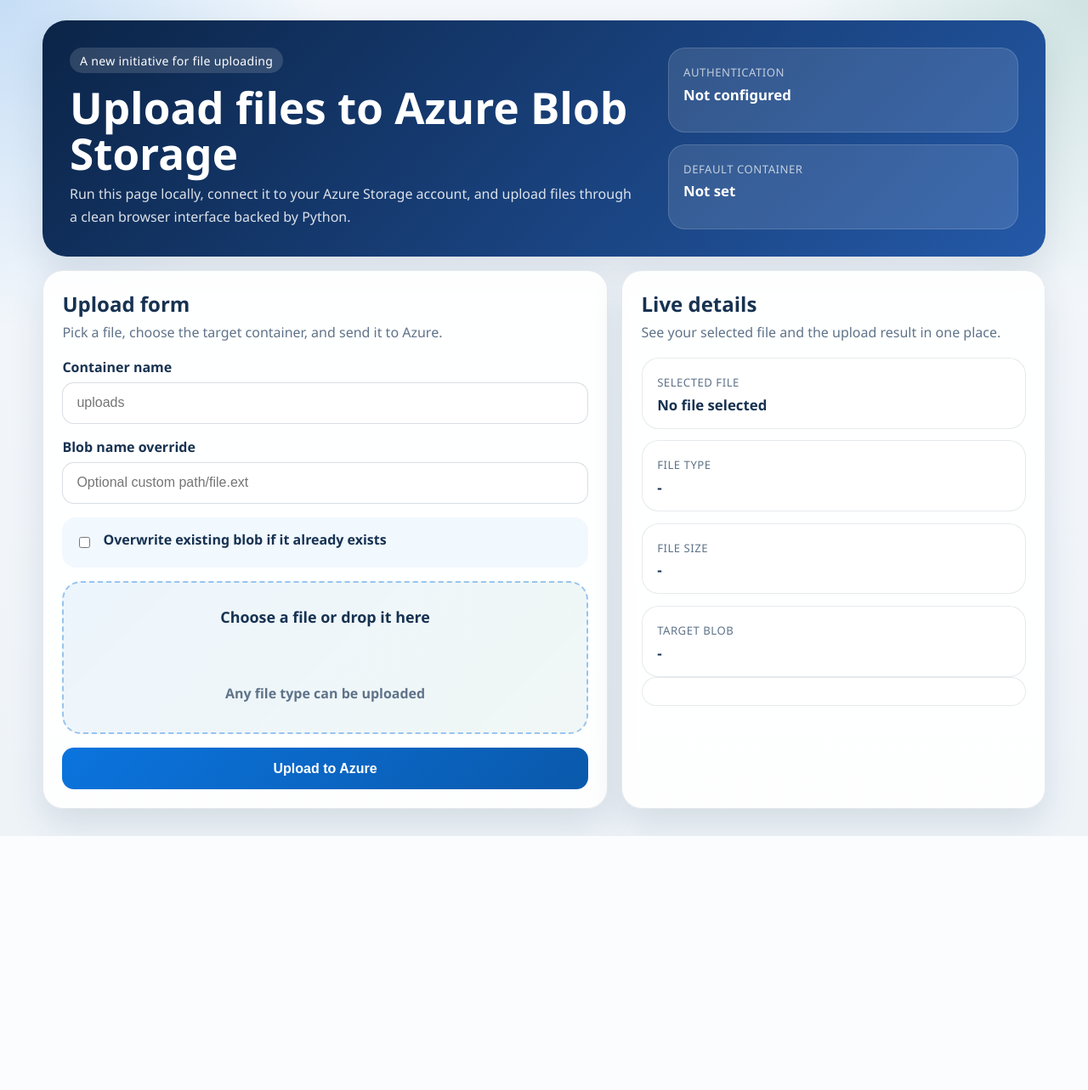
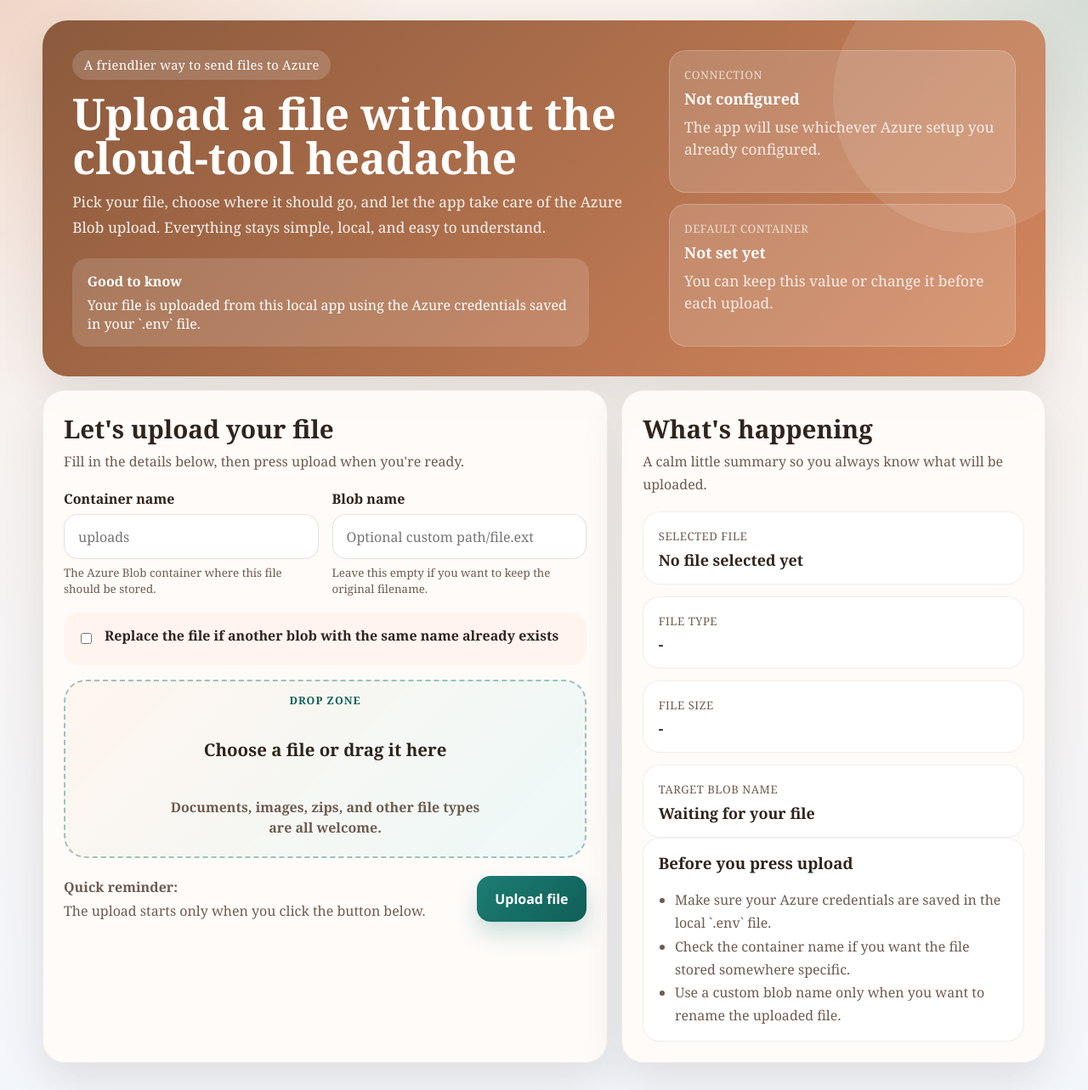
Before and after one commit to UtsavAryal/Azure-file-upload, a Flask app: page / in a window 1280 px wide. Shown: the whole page at 85% size. Before the commit the page ends 984 px from the top, so only its background shows below. Run offline with Flask 3, Linux system fonts and the light colour scheme.

Commit message:
Refine upload frontend tone

```diff
--- a/static/app.js
+++ b/static/app.js
@@ -30,10 +30,10 @@
 function updateFileDetails() {
     const file = fileInput.files[0];
     if (!file) {
-        fileName.textContent = "No file selected";
+        fileName.textContent = "No file selected yet";
         fileType.textContent = "-";
         fileSize.textContent = "-";
-        targetBlob.textContent = blobNameInput.value.trim() || "-";
+        targetBlob.textContent = blobNameInput.value.trim() || "Waiting for your file";
         return;
     }
 
@@ -47,7 +47,7 @@
     resultBox.hidden = false;
     resultBox.classList.remove("success", "error");
     resultBox.classList.add(kind);
-    resultTitle.textContent = kind === "success" ? "Upload complete" : "Upload failed";
+    resultTitle.textContent = kind === "success" ? "Your file made it" : "Something needs attention";
     resultMessage.textContent = message;
 
     if (url) {
@@ -97,7 +97,7 @@
     data.set("overwrite", document.getElementById("overwrite").checked ? "true" : "false");
 
     submitButton.disabled = true;
-    submitButton.textContent = "Uploading...";
+    submitButton.textContent = "Uploading your file...";
     resultBox.hidden = true;
 
     try {
@@ -120,7 +120,7 @@
         showResult("error", error.message);
     } finally {
         submitButton.disabled = false;
-        submitButton.textContent = "Upload to Azure";
+        submitButton.textContent = "Upload file";
     }
 });
 
--- a/static/styles.css
+++ b/static/styles.css
@@ -1,17 +1,18 @@
 :root {
-    --bg-top: #f4f8fc;
-    --bg-bottom: #eef3f8;
-    --panel: rgba(255, 255, 255, 0.92);
-    --panel-border: rgba(21, 52, 94, 0.1);
-    --shadow: 0 18px 40px rgba(27, 56, 94, 0.12);
-    --hero-a: #0b2447;
-    --hero-b: #2459a8;
-    --text: #173251;
-    --muted: #5f7389;
-    --accent: #0b74de;
-    --accent-strong: #0a59ab;
-    --success: #127a59;
-    --error: #bb2d3b;
+    --bg-top: #f8efe8;
+    --bg-bottom: #f3f6fb;
+    --panel: rgba(255, 252, 249, 0.9);
+    --panel-border: rgba(82, 57, 40, 0.08);
+    --shadow: 0 22px 50px rgba(79, 63, 52, 0.12);
+    --hero-a: #8b5a3c;
+    --hero-b: #d4865d;
+    --text: #2f241e;
+    --muted: #6d5b50;
+    --accent: #1d7d74;
+    --accent-strong: #0f5f57;
+    --success: #1f7a57;
+    --error: #b6414e;
+    --soft-highlight: #fff5ee;
 }
 
 * {
@@ -21,11 +22,11 @@
 body {
     margin: 0;
     min-height: 100vh;
-    font-family: "Segoe UI", Tahoma, Geneva, Verdana, sans-serif;
+    font-family: Georgia, "Times New Roman", serif;
     color: var(--text);
     background:
-        radial-gradient(circle at top left, rgba(11, 116, 222, 0.2), transparent 24%),
-        radial-gradient(circle at top right, rgba(18, 122, 89, 0.16), transparent 22%),
+        radial-gradient(circle at top left, rgba(212, 134, 93, 0.24), transparent 26%),
+        radial-gradient(circle at top right, rgba(29, 125, 116, 0.16), transparent 22%),
         linear-gradient(180deg, var(--bg-top), var(--bg-bottom));
 }
 
@@ -38,48 +39,78 @@
 .hero {
     display: grid;
     grid-template-columns: 1.5fr 0.9fr;
-    gap: 1rem;
-    padding: 2rem;
-    border-radius: 28px;
+    gap: 1.3rem;
+    padding: 2.2rem;
+    border-radius: 30px;
     background: linear-gradient(135deg, var(--hero-a), var(--hero-b));
     color: #fff;
     box-shadow: var(--shadow);
+    overflow: hidden;
+    position: relative;
+}
+
+.hero::after {
+    content: "";
+    position: absolute;
+    width: 320px;
+    height: 320px;
+    right: -70px;
+    top: -70px;
+    border-radius: 50%;
+    background: rgba(255, 255, 255, 0.1);
 }
 
 .eyebrow {
     display: inline-block;
-    padding: 0.35rem 0.75rem;
+    padding: 0.45rem 0.85rem;
     border-radius: 999px;
-    background: rgba(255, 255, 255, 0.14);
-    font-size: 0.88rem;
+    background: rgba(255, 255, 255, 0.16);
+    font-size: 0.92rem;
     letter-spacing: 0.02em;
     margin-bottom: 0.85rem;
 }
 
 .hero h1 {
-    margin: 0 0 0.5rem;
-    font-size: clamp(2rem, 4vw, 3.2rem);
-    line-height: 1.05;
+    margin: 0 0 0.7rem;
+    font-size: clamp(2.2rem, 4vw, 3.7rem);
+    line-height: 1.02;
 }
 
 .hero p {
     margin: 0;
     max-width: 42rem;
-    color: rgba(255, 255, 255, 0.85);
-    line-height: 1.7;
+    color: rgba(255, 255, 255, 0.9);
+    line-height: 1.75;
+    font-size: 1.08rem;
+}
+
+.hero-note {
+    margin-top: 1.3rem;
+    display: grid;
+    gap: 0.35rem;
+    max-width: 38rem;
+    padding: 1rem 1.1rem;
+    background: rgba(255, 255, 255, 0.14);
+    border-radius: 18px;
+}
+
+.hero-note-title {
+    font-weight: 700;
 }
 
 .hero-status {
     display: grid;
     gap: 0.85rem;
+    position: relative;
+    z-index: 1;
 }
 
 .status-card,
 .detail-card,
 .tips,
 .result {
-    background: rgba(255, 255, 255, 0.12);
-    border: 1px solid rgba(255, 255, 255, 0.15);
+    background: rgba(255, 255, 255, 0.16);
+    border: 1px solid rgba(255, 255, 255, 0.2);
     border-radius: 20px;
     padding: 1rem 1.1rem;
 }
@@ -87,8 +118,8 @@
 .status-card strong,
 .detail-card strong {
     display: block;
-    margin-top: 0.3rem;
-    font-size: 1.05rem;
+    margin-top: 0.35rem;
+    font-size: 1.12rem;
 }
 
 .label {
@@ -96,6 +127,12 @@
     letter-spacing: 0.04em;
     text-transform: uppercase;
     color: rgba(255, 255, 255, 0.7);
+}
+
+.status-card p {
+    margin: 0.55rem 0 0;
+    color: rgba(255, 255, 255, 0.84);
+    line-height: 1.5;
 }
 
 .content-grid {
@@ -108,22 +145,31 @@
 .panel {
     background: var(--panel);
     border: 1px solid var(--panel-border);
-    border-radius: 24px;
-    padding: 1.4rem;
+    border-radius: 26px;
+    padding: 1.5rem;
     box-shadow: var(--shadow);
+    backdrop-filter: blur(10px);
 }
 
 .panel-heading h2 {
     margin: 0 0 0.35rem;
+    font-size: 1.85rem;
 }
 
 .panel-heading p {
     margin: 0 0 1.2rem;
     color: var(--muted);
+    line-height: 1.65;
 }
 
 .upload-form {
     display: grid;
+    gap: 1.1rem;
+}
+
+.field-row {
+    display: grid;
+    grid-template-columns: 1fr 1fr;
     gap: 1rem;
 }
 
@@ -133,28 +179,36 @@
     font-weight: 600;
 }
 
+.upload-form small {
+    display: block;
+    margin-top: 0.45rem;
+    color: var(--muted);
+    line-height: 1.45;
+}
+
 input[type="text"] {
     width: 100%;
-    border: 1px solid rgba(23, 50, 81, 0.16);
-    border-radius: 14px;
+    border: 1px solid rgba(70, 49, 36, 0.14);
+    border-radius: 16px;
     padding: 0.9rem 1rem;
     font-size: 1rem;
-    background: #fff;
+    background: rgba(255, 255, 255, 0.92);
     color: var(--text);
+    font-family: inherit;
 }
 
 input[type="text"]:focus {
-    outline: 2px solid rgba(11, 116, 222, 0.18);
-    border-color: rgba(11, 116, 222, 0.4);
+    outline: 2px solid rgba(29, 125, 116, 0.16);
+    border-color: rgba(29, 125, 116, 0.42);
 }
 
 .toggle-row {
     display: flex;
     align-items: center;
     gap: 0.75rem;
-    padding: 0.95rem 1rem;
-    border-radius: 16px;
-    background: rgba(11, 116, 222, 0.05);
+    padding: 1rem 1rem;
+    border-radius: 18px;
+    background: var(--soft-highlight);
 }
 
 .toggle-row span {
@@ -166,11 +220,11 @@
     position: relative;
     display: grid;
     place-items: center;
-    min-height: 180px;
-    border: 2px dashed rgba(11, 116, 222, 0.38);
-    border-radius: 22px;
+    min-height: 210px;
+    border: 2px dashed rgba(29, 125, 116, 0.42);
+    border-radius: 26px;
     background:
-        linear-gradient(135deg, rgba(11, 116, 222, 0.07), rgba(18, 122, 89, 0.06));
+        linear-gradient(135deg, rgba(255, 245, 238, 0.96), rgba(235, 248, 247, 0.95));
     text-align: center;
     cursor: pointer;
     transition: transform 0.2s ease, border-color 0.2s ease, background 0.2s ease;
@@ -179,9 +233,9 @@
 .dropzone:hover,
 .dropzone.is-dragover {
     transform: translateY(-2px);
-    border-color: rgba(11, 116, 222, 0.75);
+    border-color: rgba(29, 125, 116, 0.75);
     background:
-        linear-gradient(135deg, rgba(11, 116, 222, 0.12), rgba(18, 122, 89, 0.1));
+        linear-gradient(135deg, rgba(255, 241, 232, 1), rgba(226, 246, 243, 1));
 }
 
 .dropzone input[type="file"] {
@@ -192,13 +246,23 @@
 }
 
 .dropzone-title {
-    font-size: 1.12rem;
+    font-size: 1.28rem;
     font-weight: 700;
 }
 
+.dropzone-kicker {
+    margin-bottom: 0.5rem;
+    color: var(--accent-strong);
+    text-transform: uppercase;
+    letter-spacing: 0.08em;
+    font-size: 0.78rem;
+}
+
 .dropzone-subtitle {
-    margin-top: 0.3rem;
+    margin-top: 0.45rem;
     color: var(--muted);
+    max-width: 24rem;
+    line-height: 1.55;
 }
 
 button[type="submit"],
@@ -207,17 +271,19 @@
     justify-content: center;
     align-items: center;
     border: 0;
-    border-radius: 14px;
-    padding: 0.95rem 1.2rem;
+    border-radius: 16px;
+    padding: 1rem 1.35rem;
     font-size: 1rem;
     font-weight: 700;
     text-decoration: none;
+    font-family: "Segoe UI", Tahoma, Geneva, Verdana, sans-serif;
 }
 
 button[type="submit"] {
     background: linear-gradient(135deg, var(--accent), var(--accent-strong));
     color: #fff;
     cursor: pointer;
+    box-shadow: 0 14px 26px rgba(29, 125, 116, 0.22);
 }
 
 button[type="submit"]:disabled {
@@ -233,12 +299,16 @@
 .side-panel .detail-card,
 .side-panel .tips,
 .side-panel .result {
-    background: #fff;
-    border: 1px solid rgba(23, 50, 81, 0.1);
+    background: rgba(255, 255, 255, 0.88);
+    border: 1px solid rgba(70, 49, 36, 0.08);
 }
 
 .side-panel .label {
     color: var(--muted);
+}
+
+.detail-card {
+    background: linear-gradient(180deg, rgba(255,255,255,0.96), rgba(251,247,243,0.96));
 }
 
 .tips h3,
@@ -246,11 +316,11 @@
     margin-top: 0;
 }
 
-.tips pre {
-    overflow-x: auto;
-    padding: 0.9rem;
-    border-radius: 14px;
-    background: #f4f8fc;
+.tips ul {
+    margin: 0;
+    padding-left: 1.2rem;
+    color: var(--muted);
+    line-height: 1.7;
 }
 
 .result {
@@ -275,8 +345,23 @@
 
 .result a {
     margin-top: 0.55rem;
-    background: rgba(11, 116, 222, 0.08);
+    background: rgba(29, 125, 116, 0.08);
     color: var(--accent-strong);
+}
+
+.form-footer {
+    display: flex;
+    align-items: center;
+    justify-content: space-between;
+    gap: 1rem;
+    margin-top: 0.2rem;
+}
+
+.microcopy {
+    display: grid;
+    gap: 0.2rem;
+    color: var(--muted);
+    line-height: 1.5;
 }
 
 @media (max-width: 900px) {
@@ -285,6 +370,12 @@
         grid-template-columns: 1fr;
     }
 
+    .field-row,
+    .form-footer {
+        grid-template-columns: 1fr;
+        display: grid;
+    }
+
     .page-shell {
         width: min(100% - 1rem, 1180px);
     }
--- a/templates/index.html
+++ b/templates/index.html
@@ -10,21 +10,27 @@
     <div class="page-shell">
         <section class="hero">
             <div class="hero-copy">
-                <span class="eyebrow">A new initiative for file uploading</span>
-                <h1>Upload files to Azure Blob Storage</h1>
+                <span class="eyebrow">A friendlier way to send files to Azure</span>
+                <h1>Upload a file without the cloud-tool headache</h1>
                 <p>
-                    Run this page locally, connect it to your Azure Storage account,
-                    and upload files through a clean browser interface backed by Python.
+                    Pick your file, choose where it should go, and let the app take care of the
+                    Azure Blob upload. Everything stays simple, local, and easy to understand.
                 </p>
+                <div class="hero-note">
+                    <span class="hero-note-title">Good to know</span>
+                    <span>Your file is uploaded from this local app using the Azure credentials saved in your `.env` file.</span>
+                </div>
             </div>
             <div class="hero-status">
                 <div class="status-card">
-                    <span class="label">Authentication</span>
+                    <span class="label">Connection</span>
                     <strong id="authMode">{{ auth_mode }}</strong>
+                    <p>The app will use whichever Azure setup you already configured.</p>
                 </div>
                 <div class="status-card">
                     <span class="label">Default container</span>
-                    <strong id="defaultContainer">{{ default_container or "Not set" }}</strong>
+                    <strong id="defaultContainer">{{ default_container or "Not set yet" }}</strong>
+                    <p>You can keep this value or change it before each upload.</p>
                 </div>
             </div>
         </section>
@@ -32,11 +38,12 @@
         <main class="content-grid">
             <section class="panel">
                 <div class="panel-heading">
-                    <h2>Upload form</h2>
-                    <p>Pick a file, choose the target container, and send it to Azure.</p>
+                    <h2>Let's upload your file</h2>
+                    <p>Fill in the details below, then press upload when you're ready.</p>
                 </div>
 
                 <form id="uploadForm" class="upload-form">
+                    <div class="field-row">
                         <label>
                             <span>Container name</span>
                             <input
@@ -47,43 +54,53 @@
                                 placeholder="uploads"
                                 required
                             >
+                            <small>The Azure Blob container where this file should be stored.</small>
                         </label>
 
                         <label>
-                        <span>Blob name override</span>
+                            <span>Blob name</span>
                             <input
                                 type="text"
                                 id="blobName"
                                 name="blob_name"
                                 placeholder="Optional custom path/file.ext"
                             >
+                            <small>Leave this empty if you want to keep the original filename.</small>
                         </label>
+                    </div>
 
                     <label class="toggle-row">
                         <input type="checkbox" id="overwrite" name="overwrite">
-                        <span>Overwrite existing blob if it already exists</span>
+                        <span>Replace the file if another blob with the same name already exists</span>
                     </label>
 
                     <label class="dropzone" for="fileInput" id="dropzone">
                         <input type="file" id="fileInput" name="file" required>
-                        <span class="dropzone-title">Choose a file or drop it here</span>
-                        <span class="dropzone-subtitle">Any file type can be uploaded</span>
+                        <span class="dropzone-kicker">Drop zone</span>
+                        <span class="dropzone-title">Choose a file or drag it here</span>
+                        <span class="dropzone-subtitle">Documents, images, zips, and other file types are all welcome.</span>
                     </label>
 
-                    <button type="submit" id="submitButton">Upload to Azure</button>
+                    <div class="form-footer">
+                        <div class="microcopy">
+                            <strong>Quick reminder:</strong>
+                            <span>The upload starts only when you click the button below.</span>
+                        </div>
+                        <button type="submit" id="submitButton">Upload file</button>
+                    </div>
                 </form>
             </section>
 
             <section class="panel side-panel">
                 <div class="panel-heading">
-                    <h2>Live details</h2>
-                    <p>See your selected file and the upload result in one place.</p>
+                    <h2>What's happening</h2>
+                    <p>A calm little summary so you always know what will be uploaded.</p>
                 </div>
 
                 <div class="detail-list">
                     <div class="detail-card">
                         <span class="label">Selected file</span>
-                        <strong id="fileName">No file selected</strong>
+                        <strong id="fileName">No file selected yet</strong>
                     </div>
                     <div class="detail-card">
                         <span class="label">File type</span>
@@ -94,18 +111,24 @@
                         <strong id="fileSize">-</strong>
                     </div>
                     <div class="detail-card">
-                        <span class="label">Target blob</span>
+                        <span class="label">Target blob name</span>
                         <strong id="targetBlob">-</strong>
                     </div>
                 </div>
 
                 <div class="tips">
-
+                    <h3>Before you press upload</h3>
+                    <ul>
+                        <li>Make sure your Azure credentials are saved in the local `.env` file.</li>
+                        <li>Check the container name if you want the file stored somewhere specific.</li>
+                        <li>Use a custom blob name only when you want to rename the uploaded file.</li>
+                    </ul>
+                </div>
 
                 <div class="result" id="resultBox" hidden>
                     <h3 id="resultTitle">Upload status</h3>
                     <p id="resultMessage"></p>
-                    <a id="resultLink" href="#" target="_blank" rel="noreferrer" hidden>Open blob</a>
+                    <a id="resultLink" href="#" target="_blank" rel="noreferrer" hidden>Open uploaded blob</a>
                 </div>
             </section>
         </main>
```
Lines whose indentation alone changed are shown as unchanged.
